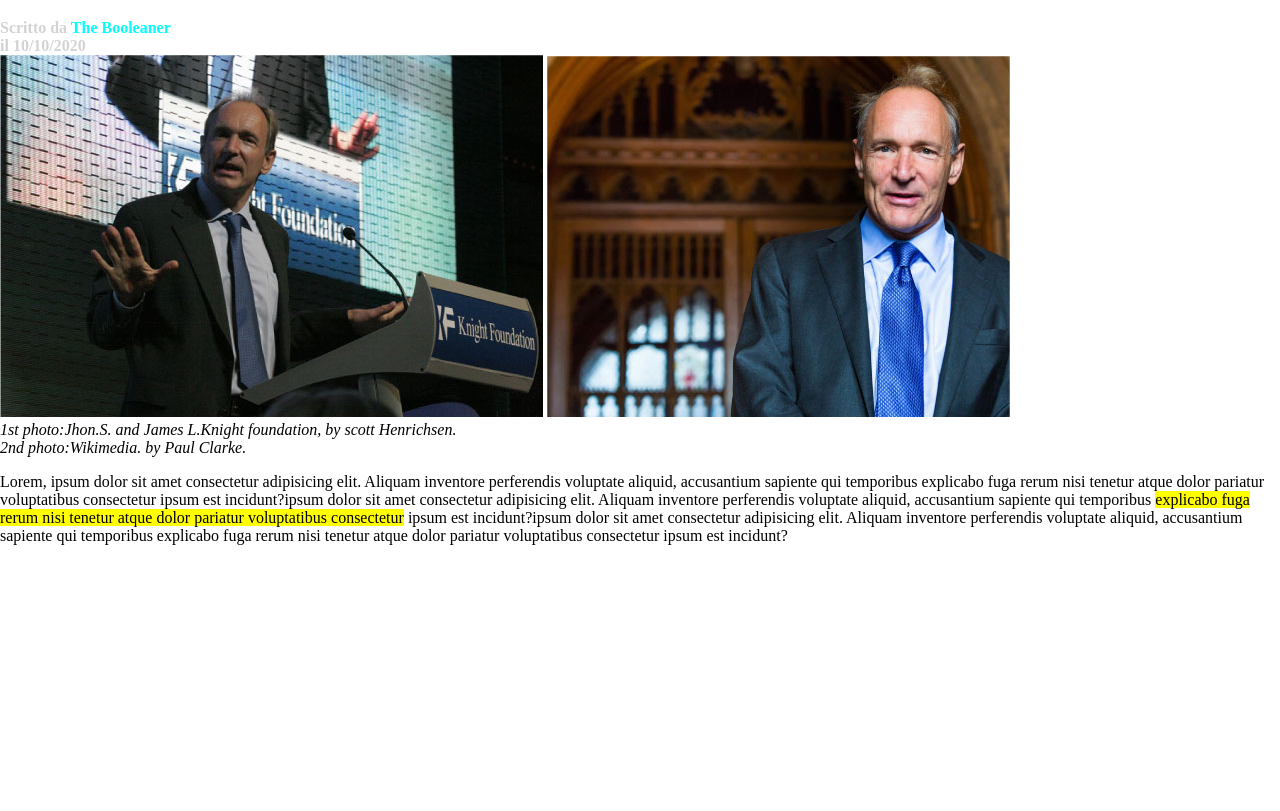
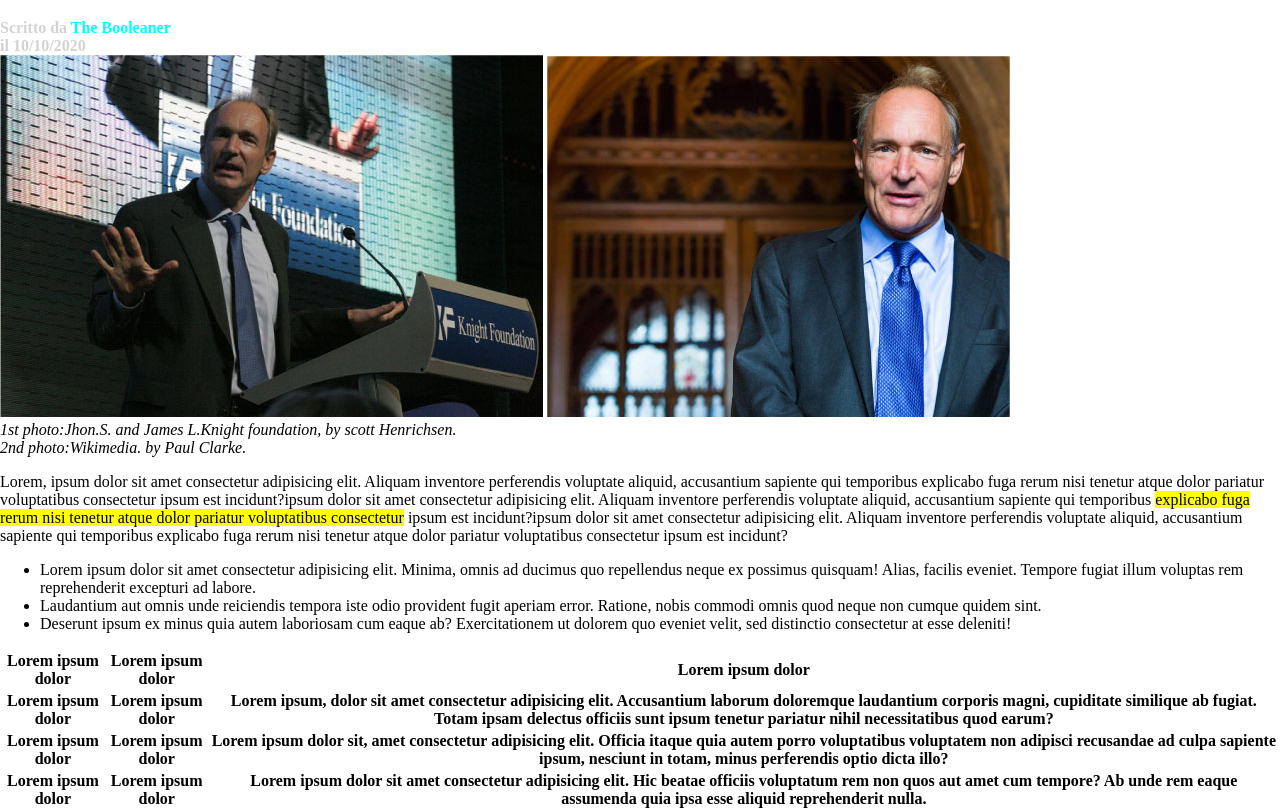
Before and after one commit to SimoneMenichetti/html-css-booleaner, a plain HTML site: page index.html in a window 1280 px wide. Shown: the part 161-972 px from the top of the page. Before the commit the page ends 800 px from the top, so only its background shows below. Drawn offline with Linux system fonts and the light colour scheme.

Commit message:
add table html form

```diff
--- a/index.html
+++ b/index.html
@@ -48,8 +48,60 @@
     </div>
 </header>
 <!-- add main 1st paragraph -->
-    <main>
-        <p>Lorem, ipsum dolor sit amet consectetur adipisicing elit. Aliquam inventore perferendis voluptate aliquid, accusantium sapiente qui temporibus explicabo fuga rerum nisi tenetur atque dolor pariatur voluptatibus consectetur ipsum est incidunt?ipsum dolor sit amet consectetur adipisicing elit. Aliquam inventore perferendis voluptate aliquid, accusantium sapiente qui temporibus <mark>explicabo fuga rerum nisi tenetur atque dolor pariatur voluptatibus consectetur</mark> ipsum est incidunt?ipsum dolor sit amet consectetur adipisicing elit. Aliquam inventore perferendis voluptate aliquid, accusantium sapiente qui temporibus explicabo fuga rerum nisi tenetur atque dolor pariatur voluptatibus consectetur ipsum est incidunt?</p>
-    </main>
+<main>
+        <p>
+            Lorem, ipsum dolor sit amet consectetur adipisicing elit. Aliquam inventore perferendis voluptate aliquid, accusantium sapiente qui temporibus explicabo fuga rerum nisi tenetur atque dolor pariatur voluptatibus consectetur ipsum est incidunt?ipsum dolor sit amet consectetur adipisicing elit. Aliquam inventore perferendis voluptate aliquid, accusantium sapiente qui temporibus <mark>explicabo fuga rerum nisi tenetur atque dolor pariatur voluptatibus consectetur</mark> ipsum est incidunt?ipsum dolor sit amet consectetur adipisicing elit. Aliquam inventore perferendis voluptate aliquid, accusantium sapiente qui temporibus explicabo fuga rerum nisi tenetur atque dolor pariatur voluptatibus consectetur ipsum est incidunt?
+        </p>
+
+<!-- add list ul -->
+    <ul>
+        <li>
+            Lorem ipsum dolor sit amet consectetur adipisicing elit. Minima, omnis ad ducimus quo repellendus neque ex possimus quisquam! Alias, facilis eveniet. Tempore fugiat illum voluptas rem reprehenderit excepturi ad labore.
+        </li>
+
+        <li>
+             Laudantium aut omnis unde reiciendis tempora iste odio provident fugit aperiam error. Ratione, nobis commodi omnis quod neque non cumque quidem sint.
+        </li>
+
+        <li>
+             Deserunt ipsum ex minus quia autem laboriosam cum eaque ab? Exercitationem ut dolorem quo eveniet velit, sed distinctio consectetur at esse deleniti!
+        </li>
+    </ul>
+
+<!-- add table -->
+    <table>
+        <tr class="specialfirst">
+            <th>Lorem ipsum dolor</th>
+            <th>Lorem ipsum dolor</th>
+            <th>Lorem ipsum dolor</th>
+          </tr>
+
+          <tr class="specialsecond">
+            <th>Lorem ipsum dolor</th>
+            <th>Lorem ipsum dolor</th>
+            <th>Lorem ipsum, dolor sit amet consectetur adipisicing elit. Accusantium laborum doloremque laudantium corporis magni, cupiditate similique ab fugiat. Totam ipsam delectus officiis sunt ipsum tenetur pariatur nihil necessitatibus quod earum?</th>
+          </tr>
+
+          <tr>
+            <th>Lorem ipsum dolor</th>
+            <th>Lorem ipsum dolor</th>
+            <th>Lorem ipsum dolor sit, amet consectetur adipisicing elit. Officia itaque quia autem porro voluptatibus voluptatem non adipisci recusandae ad culpa sapiente ipsum, nesciunt in totam, minus perferendis optio dicta illo?</th>
+          </tr>
+
+          <tr class="specialsecond">
+            <th>Lorem ipsum dolor</th>
+            <th>Lorem ipsum dolor</th>
+            <th>Lorem ipsum dolor sit amet consectetur adipisicing elit. Hic beatae officiis voluptatum rem non quos aut amet cum tempore? Ab unde rem eaque assumenda quia ipsa esse aliquid reprehenderit nulla.</th>
+          </tr>
+
+
+
+
+
+
+
+    </table>
+</main>
+
 </body>
 </html>
```
